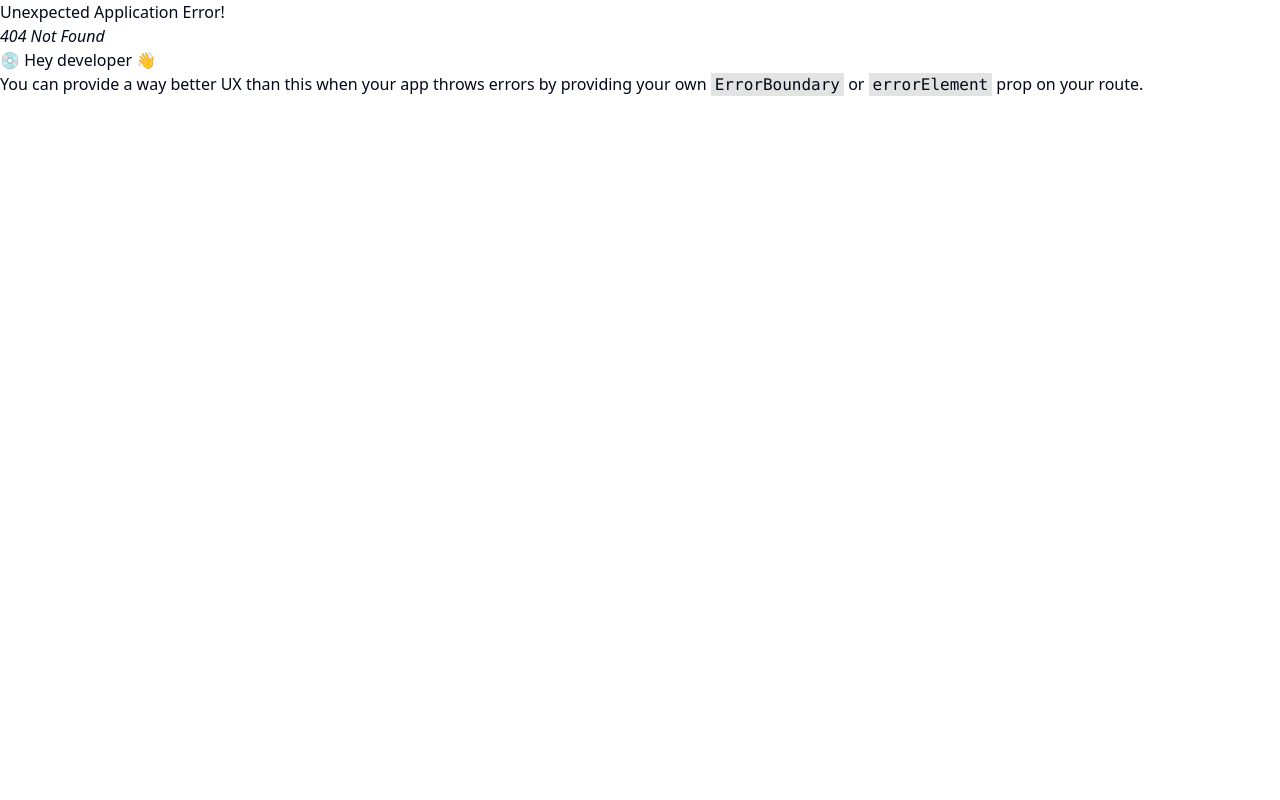
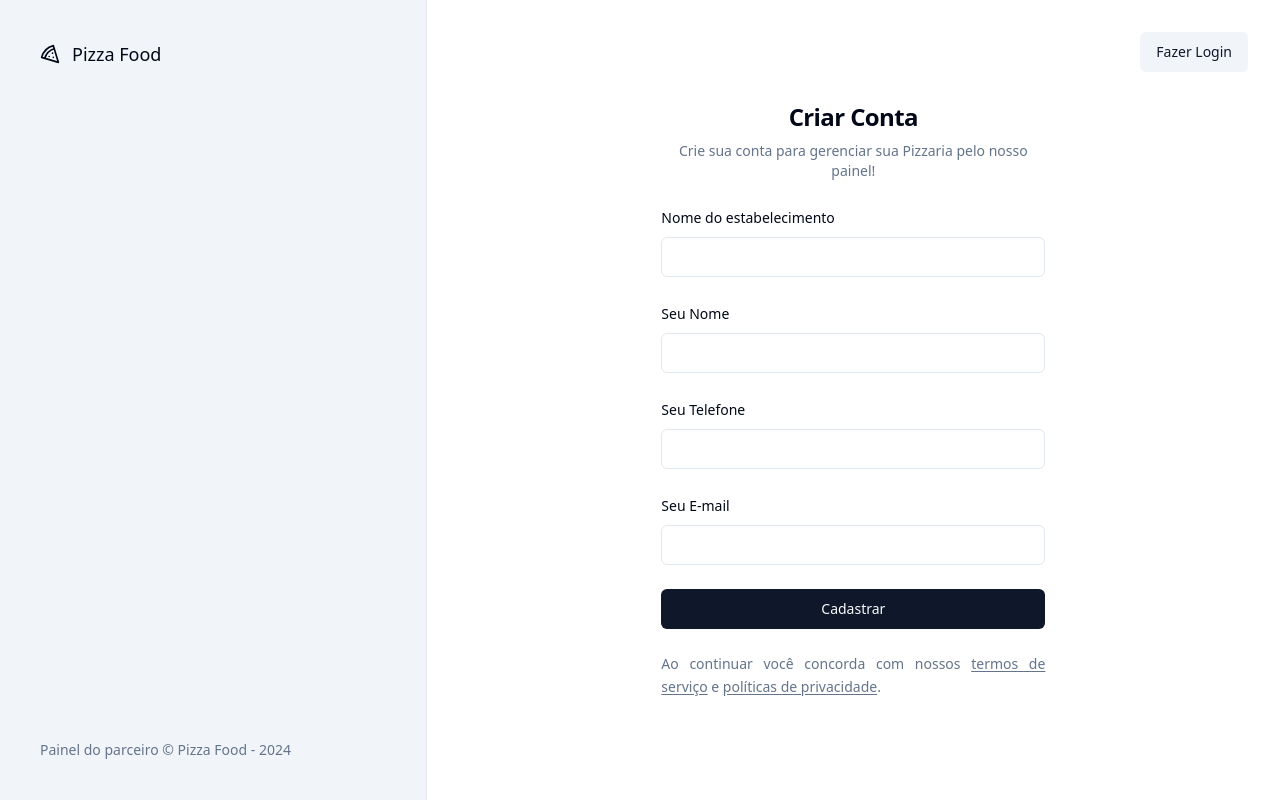
Before and after one commit to CarlosLonghi/Pizza_Food, a React (Vite) app: page /sign-up in a window 1280 px wide. Before the commit this address had no page. Built offline with nearby package versions, Linux system fonts and the light colour scheme.

Commit message:
feat: create page SignUp

```diff
--- a/src/pages/_layouts/auth.tsx
+++ b/src/pages/_layouts/auth.tsx
@@ -15,7 +15,7 @@
         </footer>
       </div>
 
-      <div className="col-span-2 flex items-center justify-center">
+      <div className="relative col-span-2 flex items-center justify-center">
         <Outlet />
       </div>
     </div>
--- a/src/pages/auth/sign-in.tsx
+++ b/src/pages/auth/sign-in.tsx
@@ -1,5 +1,6 @@
 import { Helmet } from 'react-helmet-async'
 import { useForm } from 'react-hook-form'
+import { Link } from 'react-router-dom'
 import { toast } from 'sonner'
 import { z } from 'zod'
 
@@ -45,6 +46,13 @@
     <>
       <Helmet title="Login" />
       <div className="p-6">
+        <Button
+          variant={'secondary'}
+          asChild
+          className="absolute right-8 top-8"
+        >
+          <Link to="/sign-up">Criar Conta</Link>
+        </Button>
         <div className="w-96 space-y-6">
           <div className="flex flex-col gap-2 text-center">
             <h1 className="text-2xl font-semibold tracking-tight">
--- /dev/null
+++ b/src/pages/auth/sign-up.tsx
@@ -0,0 +1,115 @@
+import { Helmet } from 'react-helmet-async'
+import { useForm } from 'react-hook-form'
+import { Link, useNavigate } from 'react-router-dom'
+import { toast } from 'sonner'
+import { z } from 'zod'
+
+import { Button } from '@/components/ui/button'
+import { Input } from '@/components/ui/input'
+import { Label } from '@/components/ui/label'
+
+const signUpForm = z.object({
+  restaurantName: z.string(),
+  managerName: z.string(),
+  phone: z.string(),
+  email: z.string().email(),
+})
+
+type SignUpForm = z.infer<typeof signUpForm>
+
+export function SignUp() {
+  const navigate = useNavigate()
+  const {
+    register,
+    handleSubmit,
+    formState: { isSubmitting },
+  } = useForm<SignUpForm>()
+
+  async function handleSignUp(data: SignUpForm) {
+    try {
+      console.log(data)
+      await new Promise((resolve) => setTimeout(resolve, 1000))
+      toast.success('Conta criada com sucesso!')
+
+      if (!isSubmitting) {
+        navigate('/sign-in')
+      }
+    } catch (error) {
+      toast.error('Erro ao realizar o cadastro!')
+    }
+  }
+
+  return (
+    <>
+      <Helmet title="Cadastro" />
+      <div className="p-6">
+        <Button
+          variant={'secondary'}
+          asChild
+          className="absolute right-8 top-8"
+        >
+          <Link to="/sign-in">Fazer Login</Link>
+        </Button>
+
+        <div className="w-96 space-y-6">
+          <div className="flex flex-col gap-2 text-center">
+            <h1 className="text-2xl font-semibold tracking-tight">
+              Criar Conta
+            </h1>
+            <p className="text-sm text-muted-foreground">
+              Crie sua conta para gerenciar sua Pizzaria pelo nosso painel!
+            </p>
+          </div>
+
+          <form onSubmit={handleSubmit(handleSignUp)} className="space-y-6">
+            <div className="space-y-2">
+              <Label htmlFor="restaurantName">Nome do estabelecimento</Label>
+              <Input
+                id="restaurantName"
+                type="text"
+                {...register('restaurantName')}
+                required
+              />
+            </div>
+
+            <div className="space-y-2">
+              <Label htmlFor="managerName">Seu Nome</Label>
+              <Input
+                id="managerName"
+                type="text"
+                {...register('managerName')}
+                required
+              />
+            </div>
+
+            <div className="space-y-2">
+              <Label htmlFor="phone">Seu Telefone</Label>
+              <Input id="phone" type="tel" {...register('phone')} required />
+            </div>
+
+            <div className="space-y-2">
+              <Label htmlFor="email">Seu E-mail</Label>
+              <Input id="email" type="email" {...register('email')} required />
+            </div>
+
+            <Button className="w-full" type="submit" disabled={isSubmitting}>
+              Cadastrar
+            </Button>
+
+            <p className="text-justify text-sm leading-relaxed text-muted-foreground">
+              Ao continuar você concorda com nossos{' '}
+              <a className="underline underline-offset-2" href="#">
+                termos de serviço
+              </a>{' '}
+              e{' '}
+              <a className="underline underline-offset-2" href="#">
+                políticas de privacidade
+              </a>
+              .
+            </p>
+          </form>
+        </div>
+      </div>
+    </>
+  )
+}
```
Also changed, not shown: src/routes.tsx (+6 -2 lines).
